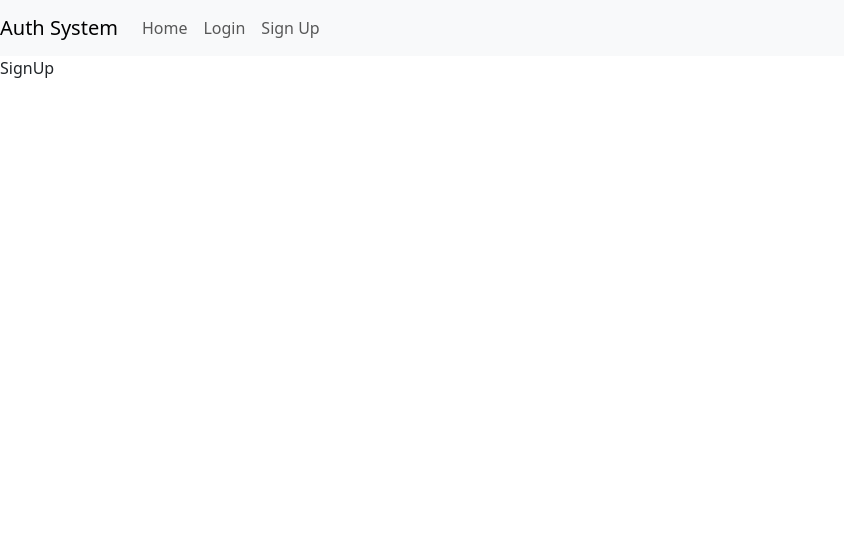
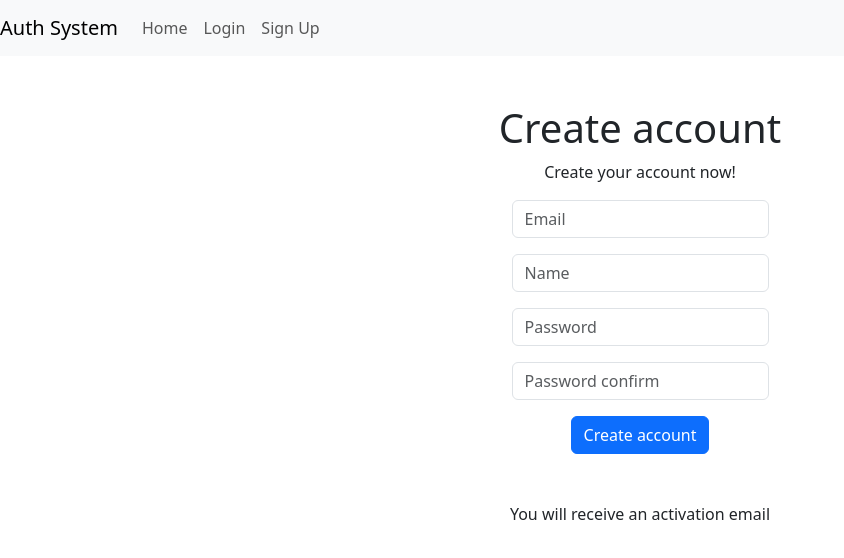
Before and after one commit to Brunowcst/frontauthsystem, a React (Create React App) app: page /signup in a window 1280 px wide. Shown: the top 558 px of the page, without its empty margins (0-844 px from the left). Built offline with nearby package versions, Linux system fonts and the light colour scheme.

Commit message:
Função de signup na página

```diff
--- a/src/containers/SignUp.js
+++ b/src/containers/SignUp.js
@@ -1,7 +1,94 @@
-import React from 'react'
+import React, { useState } from 'react';
+import { Link, useNavigate } from 'react-router-dom';
+import { connect } from 'react-redux';
+import { signup } from '../actions/auth';
 
-export default function SignUp() {
+const SignUp = ({ signup }) => {
+
+  const navigate = useNavigate();
+
+  const [formData, setFormData] = useState({
+    email: '',
+    name: '',
+    password: '',
+    re_password: ''
+  })
+
+  const {email, name, password, re_password} = formData
+
+  const onChange = e => {
+    setFormData({...formData, [e.target.name]: e.target.value})
+  }
+
+  const onSubmit = e => {
+    e.preventDefault()
+    signup(email, name, password, re_password)
+  }
+
+  // if (isAuthenticated) {
+  //   return navigate('/')
+  // }
+
   return (
-    <div>SignUp</div>
-  )
-}
+    <div className='container flex-column mt-5 d-flex align-items-center text-center'>
+      <h1>Create account</h1>
+      <p>Create your account now!</p>
+      <form onSubmit={e => onSubmit(e)}>
+        <div className='form-group'>
+          <input
+            className='form-control mb-3'
+            type="text"
+            placeholder='Email'
+            name='email'
+            value={email}
+            onChange={e => onChange(e)}
+            required
+          />
+        </div>
+        <div className='form-group mb-3 '>
+          <input
+            className='form-control'
+            type="text"
+            placeholder='Name'
+            name='name'
+            value={name}
+            onChange={e => onChange(e)}
+            required
+          />
+        </div>
+        <div className='form-group mb-3 '>
+          <input
+            className='form-control'
+            type="password"
+            placeholder='Password'
+            name='password'
+            value={password}
+            onChange={e => onChange(e)}
+            required
+            minLength={8}
+          />
+        </div>
+        <div className='form-group mb-3 '>
+          <input
+            className='form-control'
+            type="password"
+            placeholder='Password confirm'
+            name='re_password'
+            value={re_password}
+            onChange={e => onChange(e)}
+            required
+            minLength={8}
+          />
+        </div>
+        <button type='submit' className='btn btn-primary mx-auto d-flex'>Create account</button>
+      </form>
+      <p className='mt-5'>You will receive an activation email</p>
+    </div>
+  );
+};
+
+// const mapStateToProps = state => ({
+//   isAuthenticated: state.auth.isAuthenticated
+// })
+
+export default connect(null, { signup })(SignUp);
```
